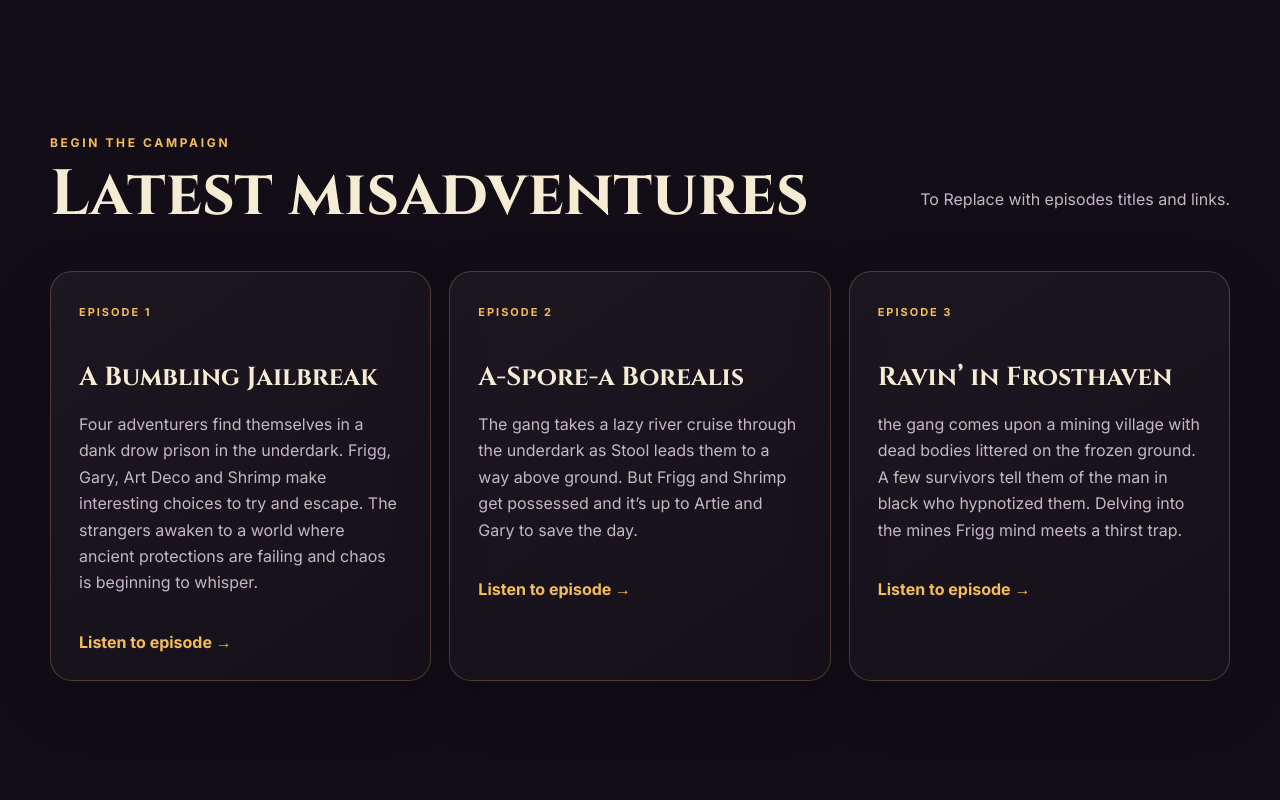
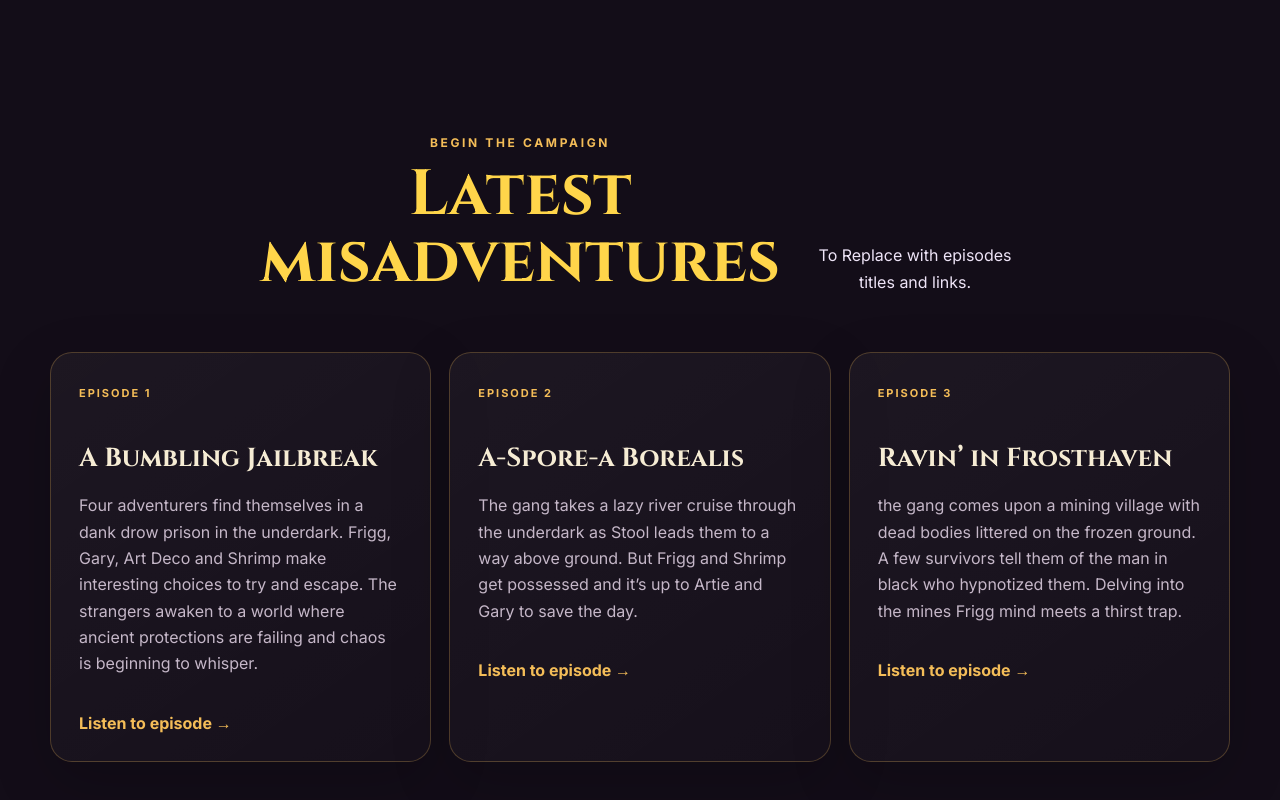
Before and after one commit to XavierRice/are_you_critting_me, a React (Vite) app: page / in a window 1280 px wide. Shown: the part 1380-2180 px from the top of the page. Built offline with nearby package versions, Linux system fonts and the light colour scheme.

Commit message:
updated React Router

```diff
--- a/package.json
+++ b/package.json
@@ -10,7 +10,8 @@
   },
   "dependencies": {
     "react": "^19.2.0",
-    "react-dom": "^19.2.0"
+    "react-dom": "^19.2.0",
+    "react-router-dom": "^7.11.0"
   },
   "devDependencies": {
     "@vitejs/plugin-react": "^6.0.0",
--- a/src/App.jsx
+++ b/src/App.jsx
@@ -5,7 +5,7 @@ import Story from './components/Story'
 import Party from './components/Party'
 import Listen from './components/Listen'
 import Footer from './components/Footer'
-
+import VideoSection from './components/VideoSection'
 
 function App() {
   return (
--- /dev/null
+++ b/src/components/VideoSection.jsx
@@ -0,0 +1,27 @@
+function VideoSection()
+ {
+  return (
+    <section className="video-section" id="watch">
+      <div className="section-heading">
+        <p className="section-kicker">Enter Calderon</p>
+        <h2>Watch and Bear Witness</h2>
+
+        <p>
+        Enter Calderon and witness four deeply questionable heroes confront ancient
+        danger, fading towers, and the consequences of their own decisions.
+        </p>
+      </div>
+
+      <div className="video-frame">
+        <iframe
+          src="https://www.youtube.com/embed/VKye0TUuVOU?si=RyQOSn5YiGCsPA0U"
+          title="Dancing Dragon Video"
+          allow="accelerometer; autoplay; clipboard-write; encrypted-media; gyroscope; picture-in-picture"
+          allowFullScreen
+        />
+      </div>
+    </section>
+  )
+}
+
+export default VideoSection
--- a/src/styles.css
+++ b/src/styles.css
@@ -297,3 +297,51 @@ footer {
   object-fit: cover;
   border-radius: 12px;
 }
+
+.video-section {
+  padding: 6rem 1.5rem;
+  background:
+    radial-gradient(
+      circle at top,
+      rgba(104, 43, 150, 0.24),
+      transparent 45%
+    ),
+    #09070f;
+}
+
+.section-heading {
+  width: min(760px, 100%);
+  margin: 0 auto 2.5rem;
+  text-align: center;
+}
+
+.section-heading h2 {
+  margin: 0.5rem 0 1rem;
+  color: #ffd54a;
+  font-size: clamp(2rem, 5vw, 4rem);
+}
+
+.section-heading > p:last-child {
+  color: #eee4f7;
+  line-height: 1.7;
+}
+
+.video-frame {
+  width: min(1000px, 100%);
+  margin: 0 auto;
+  overflow: hidden;
+  aspect-ratio: 16 / 9;
+  border: 2px solid rgba(255, 213, 74, 0.65);
+  border-radius: 20px;
+  background: #000;
+  box-shadow:
+    0 20px 60px rgba(0, 0, 0, 0.65),
+    0 0 35px rgba(112, 47, 160, 0.3);
+}
+
+.video-frame iframe {
+  display: block;
+  width: 100%;
+  height: 100%;
+  border: 0;
+}
```
Also changed, not shown: 1 other file (tests, documents, lock files or other folders).
